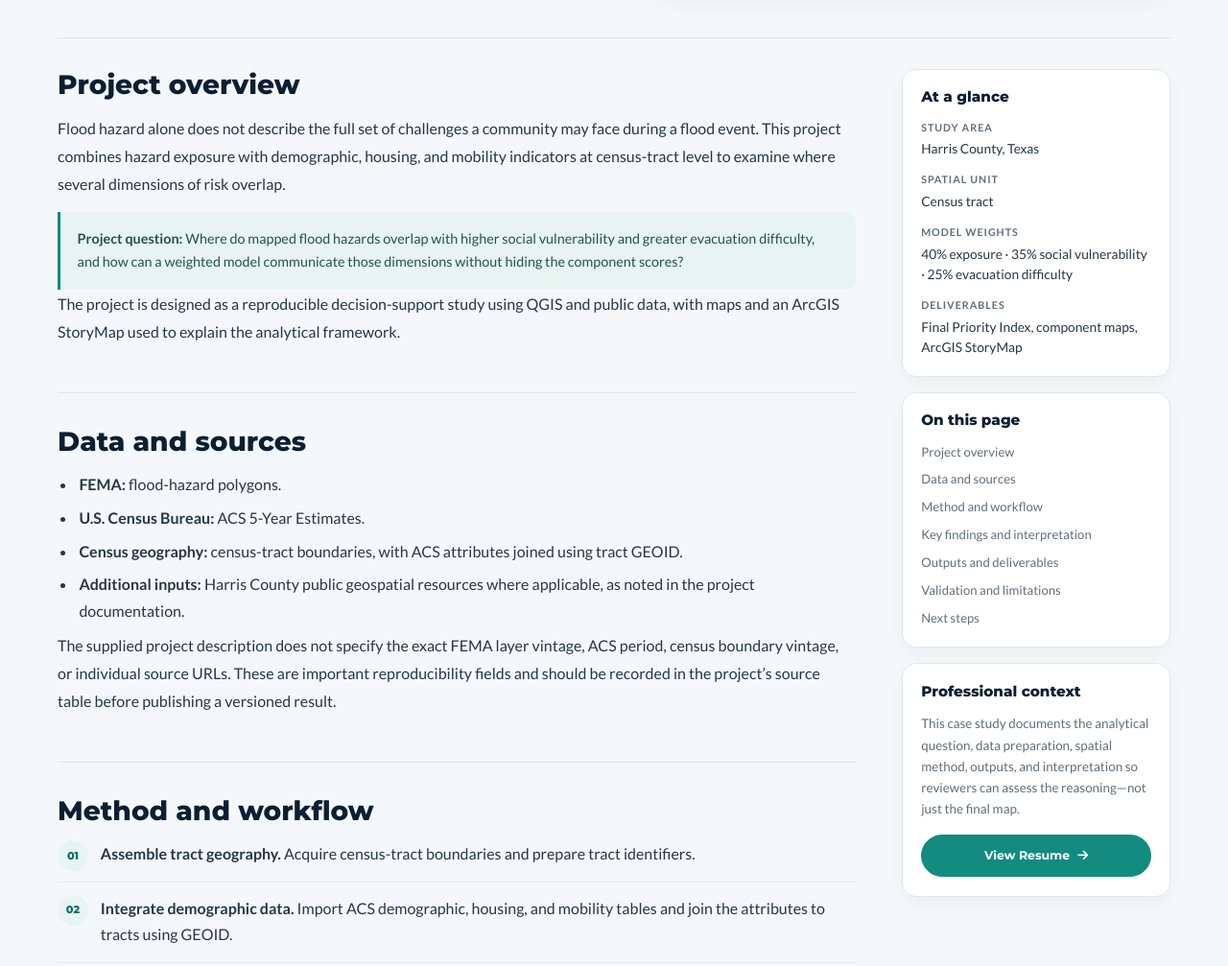
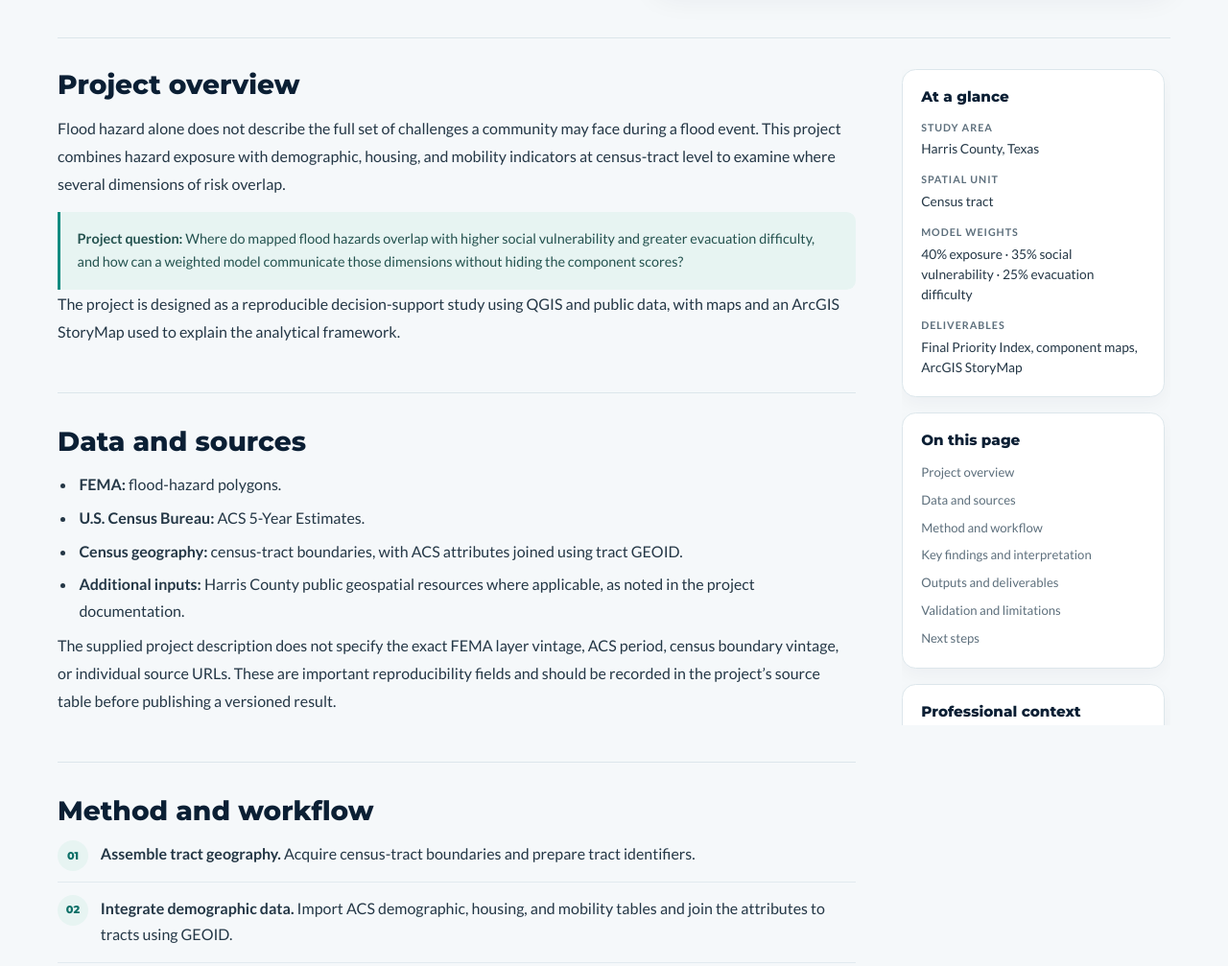
Before and after one commit to emilemiranda/emilemiranda.github.io, a plain HTML site: page case-studies/harris-county-flood-risk.html in a window 1280 px wide. Shown: the part 657-1664 px from the top of the page at 96% size. Drawn offline with nearby package versions, Linux system fonts and the light colour scheme.

Commit message:
Update case-studies.css

```diff
--- a/css/case-studies.css
+++ b/css/case-studies.css
@@ -57,4 +57,37 @@
 @media (max-width: 900px) { .case-study-layout { grid-template-columns:minmax(0,1fr); } .case-study-sidebar { position:static; grid-template-columns:repeat(2,minmax(0,1fr)); } .case-study-sidebar .case-study-toc-card { grid-column:1 / -1; } }
 @media (max-width: 700px) { .case-study-hero { grid-template-columns:minmax(0,1fr); padding-top:1.6rem; } .case-study-hero-figure { order:-1; } .case-study-sidebar { grid-template-columns:minmax(0,1fr); } .case-study-related { grid-template-columns:minmax(0,1fr); } }
 @media (prefers-reduced-motion: reduce) { .case-study-button { transition:none; } }
+
+/* Laptop-height refinement: keep the case-study sidebar sticky and independently
+   scrollable, so its lower Professional context / View Resume card stays reachable. */
+@media (min-width: 901px) {
+  .case-study-sidebar {
+    max-height: calc(100vh - var(--site-navbar-height, 84px) - 2rem);
+    overflow-y: auto;
+    overscroll-behavior: contain;
+    scrollbar-width: thin;
+    scrollbar-color: #aab8c2 transparent;
+    padding: 0 .35rem .35rem 0;
+  }
+  .case-study-sidebar:focus-within { scroll-behavior: smooth; }
+  .case-study-sidebar::-webkit-scrollbar { width: 6px; }
+  .case-study-sidebar::-webkit-scrollbar-track { background: transparent; }
+  .case-study-sidebar::-webkit-scrollbar-thumb {
+    background: #aab8c2;
+    border-radius: 999px;
+  }
+  .case-study-sidebar::-webkit-scrollbar-thumb:hover { background: #718492; }
+}
+.case-study-toc a:focus-visible,
+.case-study-button:focus-visible {
+  outline: 3px solid var(--site-accent);
+  outline-offset: 3px;
+}
+@media (max-width: 900px) {
+  /* On narrow screens use the document's normal scroll, not nested scrolling. */
+  .case-study-sidebar { max-height: none; overflow: visible; }
+  .case-study-sidebar .case-study-toc-card { min-width: 0; }
+  .case-study-toc { gap: .55rem; }
+}
+
 @media print { #mainNav, .site-footer, .site-copyright, .case-study-actions, .case-study-related, .case-study-end-cta { display:none !important; } body { padding-top:0; background:#fff; } .case-study-sidebar { position:static; } .case-study-layout { grid-template-columns:minmax(0,1fr) 220px; } }
```
